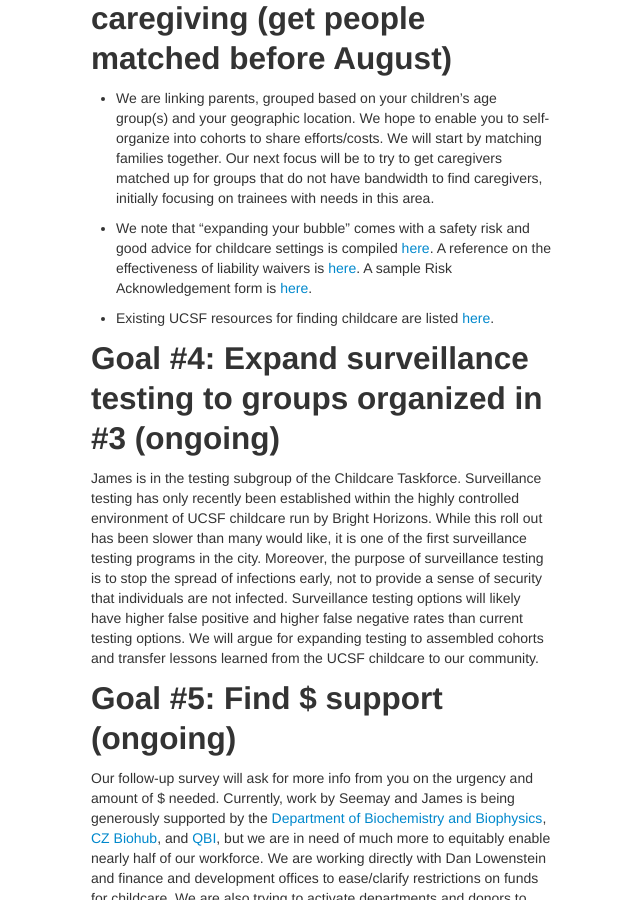
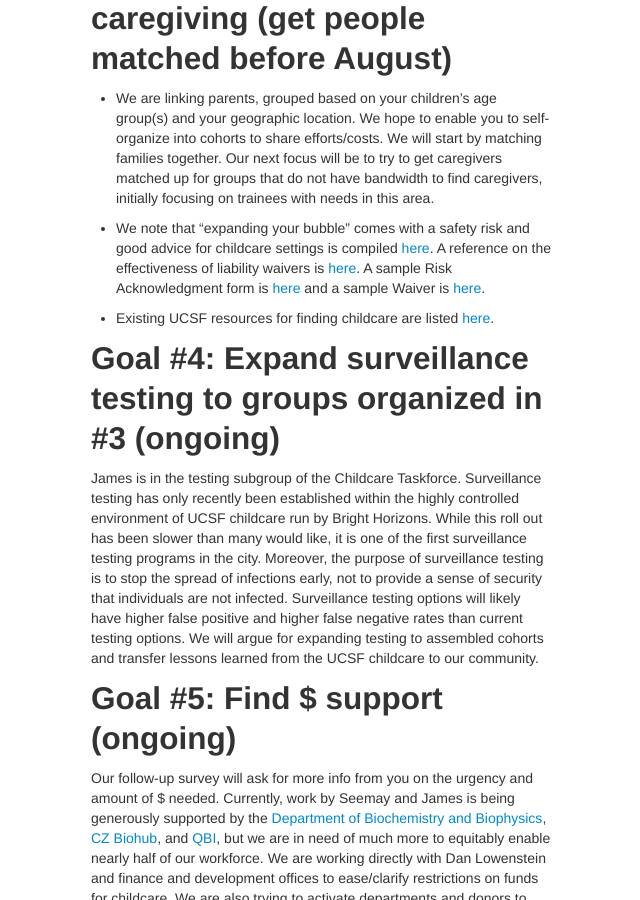
Before and after one commit to fraserlab/sci-dependentcare, a Jekyll site: the page built from index.md, in a window 1280 px wide and 900 px high, scrolled down 3324 px. Shown: the whole window, without its empty margins (199-839 px from the left). Built offline with Jekyll 4.4.1, drawn with Linux system fonts in a browser that asks for light colours.

Commit message:
updated Risk goal 3

```diff
--- a/index.md
+++ b/index.md
@@ -63,7 +63,7 @@ We have also posted a summary of the first survey [here](/pages/survey.html).
 
 * We are linking parents, grouped based on your children's age group(s) and your geographic location. We hope to enable you to self-organize into cohorts to share efforts/costs. We will start by matching families together. Our next focus will be to try to get caregivers matched up for groups that do not have bandwidth to find caregivers, initially focusing on trainees with needs in this area.
 
-* We note that “expanding your bubble” comes with a safety risk and good advice for childcare settings is compiled [here](https://cchp.ucsf.edu/). A reference on the effectiveness of liability waivers is [here](https://www.abajournal.com/web/article/understanding-liability-waivers-in-the-age-of-covid-19). A sample Risk Acknowledgement form is [here](/assets/pdfs/RISK.pdf).
+* We note that “expanding your bubble” comes with a safety risk and good advice for childcare settings is compiled [here](https://cchp.ucsf.edu/). A reference on the effectiveness of liability waivers is [here](https://www.abajournal.com/web/article/understanding-liability-waivers-in-the-age-of-covid-19). A sample Risk Acknowledgment form is [here](/assets/pdfs/RISK.pdf) and a sample Waiver is [here](/assets/pdfs/WAIVER.pdf).
 
 
 * Existing UCSF resources for finding childcare are listed [here](https://campuslifeservices.ucsf.edu/familyservices/35/update_child_care_closures_and_alternative_care).
```
Also changed, not shown: 1 other file.
